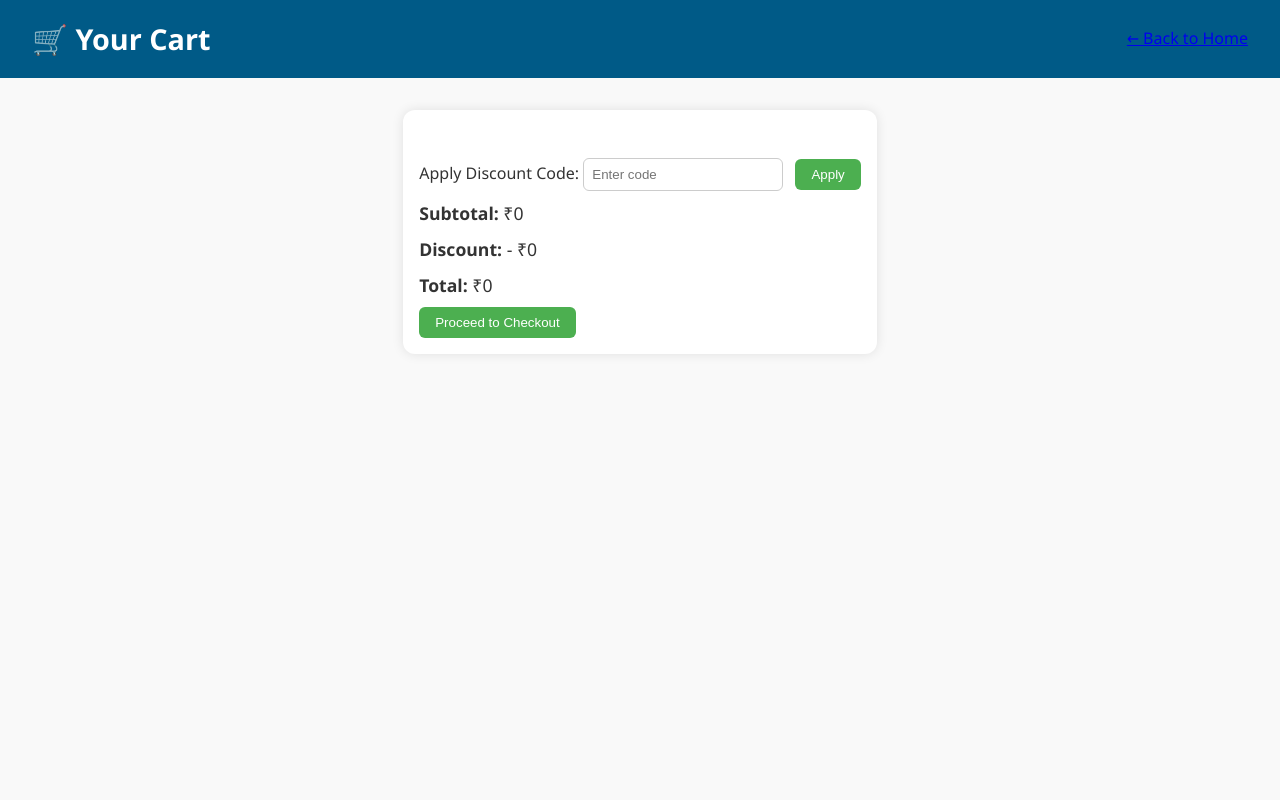
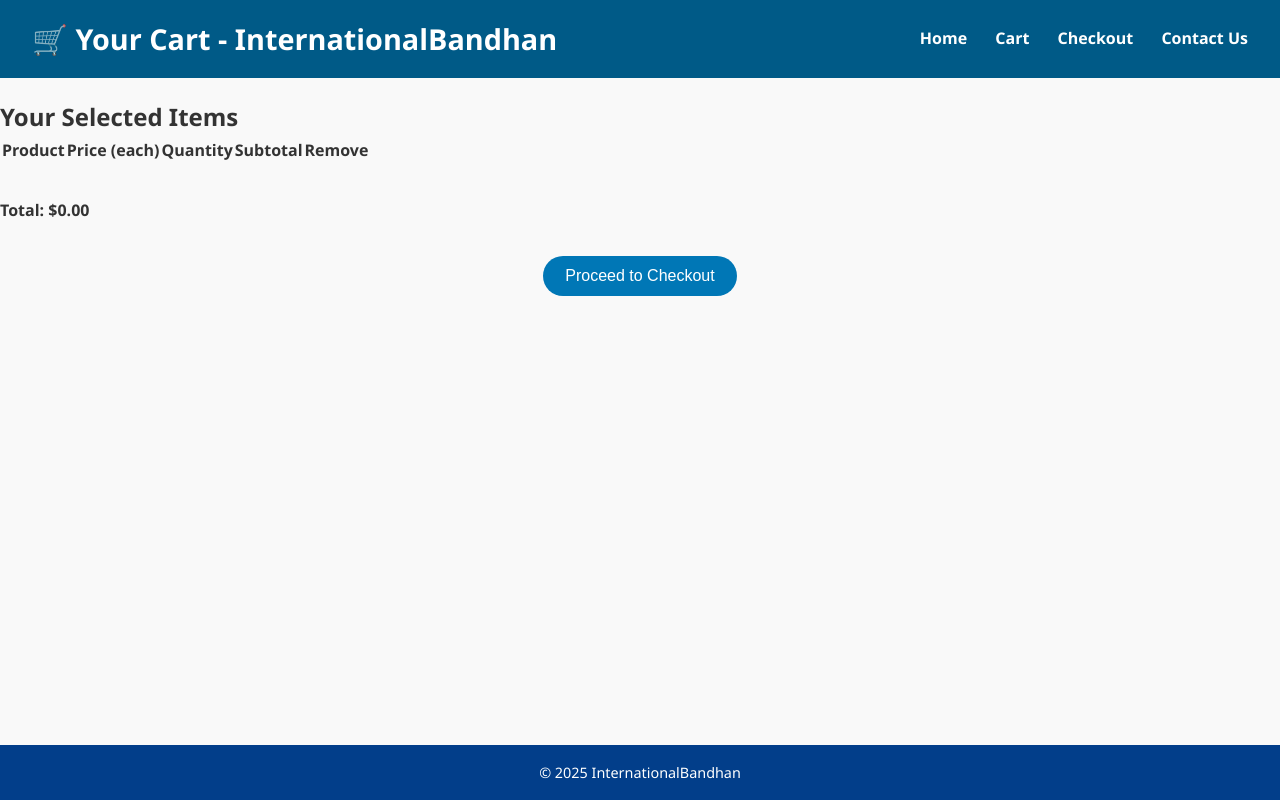
Before and after one commit to dinesharoramca2011/InternationalBandhan, a plain HTML site: page cart.html in a window 1280 px wide. Drawn offline with Linux system fonts and the light colour scheme.

Commit message:
Update cart.html

```diff
--- a/cart.html
+++ b/cart.html
@@ -2,41 +2,50 @@
 <html lang="en">
 <head>
   <meta charset="UTF-8" />
-  <meta name="viewport" content="width=device-width, initial-scale=1.0"/>
-  <title>Cart | InternationalBandhan</title>
+  <meta name="viewport" content="width=device-width, initial-scale=1" />
+  <title>Shopping Cart - InternationalBandhan</title>
   <link rel="stylesheet" href="css/style.css" />
 </head>
 <body>
-
   <header>
-    <h1>🛒 Your Cart</h1>
-    <a href="index.html">← Back to Home</a>
+    <h1>🛒 Your Cart - InternationalBandhan</h1>
+    <nav>
+      <a href="index.html">Home</a>
+      <a href="cart.html">Cart</a>
+      <a href="checkout.html">Checkout</a>
+      <a href="contact.html">Contact Us</a>
+    </nav>
   </header>
 
-  <main class="cart-container">
+  <main>
+    <section class="cart-section">
+      <h2>Your Selected Items</h2>
+      <table id="cart-table">
+        <thead>
+          <tr>
+            <th>Product</th>
+            <th>Price (each)</th>
+            <th>Quantity</th>
+            <th>Subtotal</th>
+            <th>Remove</th>
+          </tr>
+        </thead>
+        <tbody id="cart-items">
+          <!-- Cart items will be injected here by JS -->
+        </tbody>
+      </table>
 
-    <section id="cart-items">
-      <!-- Cart item template -->
-      <!-- These will be populated via JS -->
-    </section>
-
-    <div class="cart-summary">
-      <div class="discount-section">
-        <label for="discount-code">Apply Discount Code:</label>
-        <input type="text" id="discount-code" placeholder="Enter code" />
-        <button id="apply-discount">Apply</button>
+      <div class="cart-summary">
+        <strong>Total: $<span id="cart-total">0.00</span></strong>
       </div>
 
-      <div class="totals">
-        <p><strong>Subtotal:</strong> ₹<span id="subtotal">0</span></p>
-        <p><strong>Discount:</strong> - ₹<span id="discount">0</span></p>
-        <p><strong>Total:</strong> ₹<span id="total">0</span></p>
-      </div>
+      <button id="checkout-btn" disabled>Proceed to Checkout</button>
+    </section>
+  </main>
 
-      <button id="checkout-btn">Proceed to Checkout</button>
-    </div>
-
-  </main>
+  <footer>
+    <p>&copy; 2025 InternationalBandhan</p>
+  </footer>
 
   <script src="js/main.js"></script>
 </body>
```
